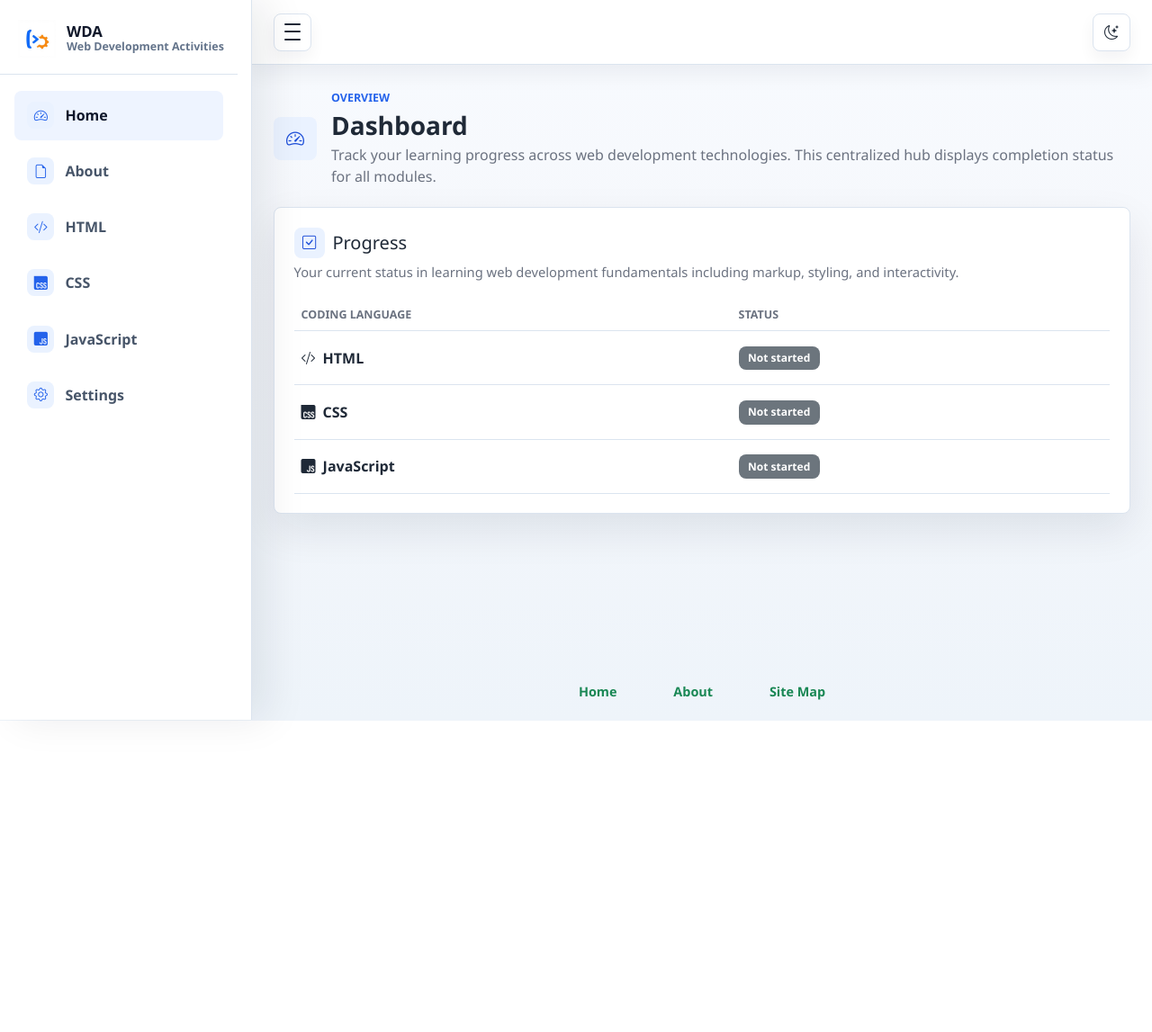
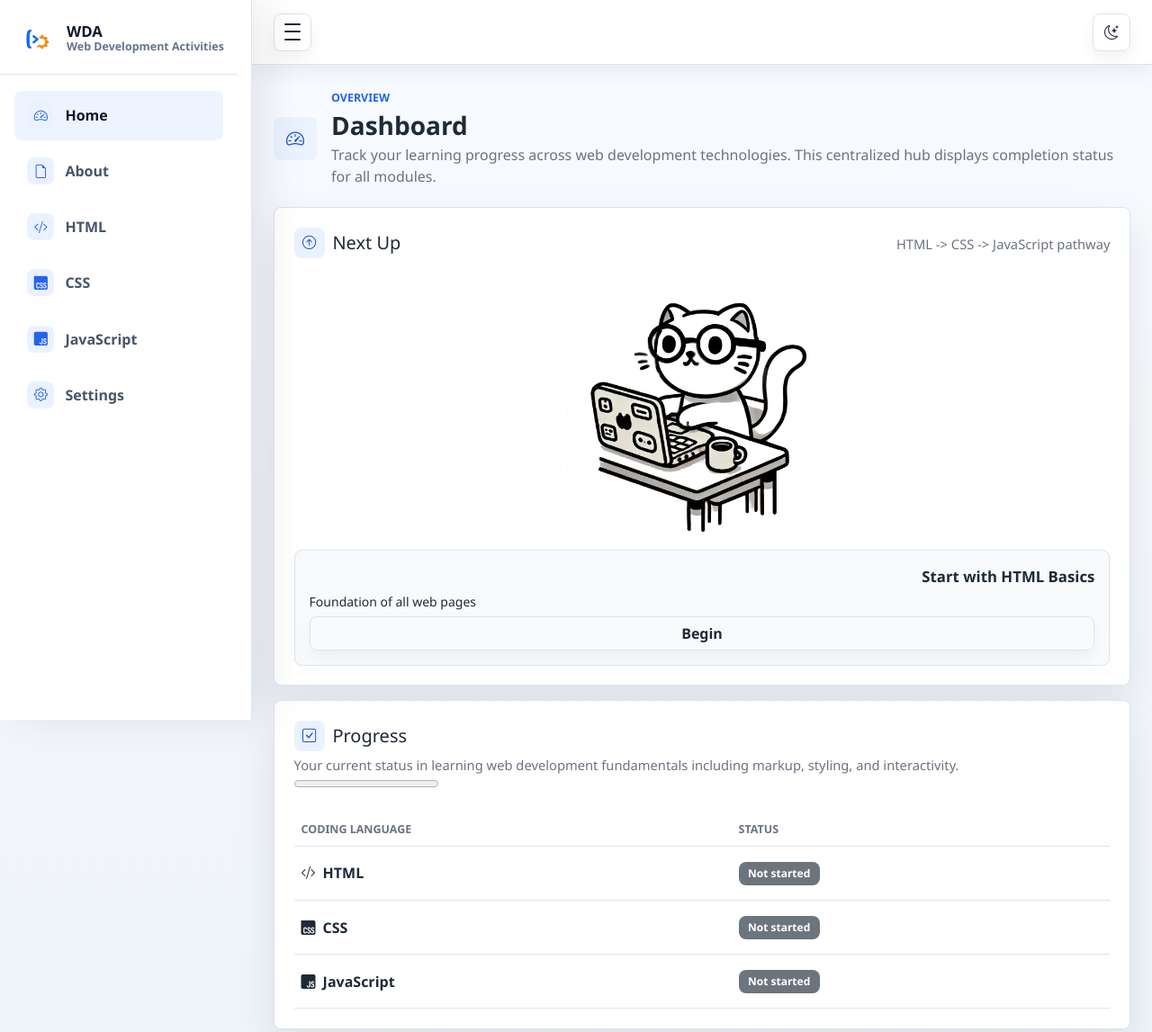
Before and after one commit to CIT82/devins-pub, a plain HTML site: page p0/index.html in a window 1280 px wide. Shown: the top 1147 px of the page at 90% size. Before the commit the page ends 801 px from the top, so only its background shows below. Drawn offline with Linux system fonts and the light colour scheme.

Commit message:
fix final

```diff
--- a/p0/assets/css/style.css
+++ b/p0/assets/css/style.css
@@ -1634,3 +1634,9 @@ html[data-theme="dark"] {
   width: 42px;
   height: 42px;
 }
+
+.portal-img {
+  width: 128px;
+  display: block;
+  margin: 0 auto;
+}
--- a/p0/index.html
+++ b/p0/index.html
@@ -87,9 +87,23 @@
 
           <section class="panel mt-3">
             <div class="panel-header">
+              <h2 class="h5 mb-1 section-title"><i class="bi bi-arrow-up-circle"></i><span>Next Up</span></h2>
+              <p class="text-muted mb-0">HTML -> CSS -> JavaScript pathway</p>
+            </div>
+            <img style="width: 300px;" class="portal-img" src="assets/images/coding-cat.png" alt="Cat coding">
+            <div class="mini-card">
+              <strong>Start with HTML Basics</strong>
+              <small>Foundation of all web pages</small>
+              <a href="html-portal.html" class="btn btn-outline-secondary">Begin</a>
+            </div>
+          </section>
+
+          <section class="panel mt-3">
+            <div class="panel-header">
               <div>
                 <h2 class="h5 mb-1 section-title"><i class="bi bi-check-square" aria-hidden="true"></i><span>Progress</span></h2>
                 <p class="text-muted mb-0">Your current status in learning web development fundamentals including markup, styling, and interactivity.</p>
+                <progress max="100" value="0"></progress>
               </div>
             </div>
             <div class="table-responsive">
@@ -133,6 +147,7 @@
               </table>
             </div>
           </section>
+
         </div>
       </main>
 
```
Also changed, not shown: p0/about.html (+1 -0 lines), p0/css-portal.html (+1 -0 lines), p0/css-read.html (+1 -1 lines), p0/html-portal.html (+2 -1 lines), p0/html-read.html (+0 -1 lines), p0/javascript-portal.html (+1 -0 lines), p0/javascript-read.html (+1 -1 lines), p0/settings.html (+2 -2 lines), p0/sitemap.html (+1 -0 lines), p0/assets/images/cat-coding.jpg (added), p0/assets/images/coding-cat.png (added), p0/assets/images/css-read.png (added), p0/assets/images/js-read.png (added), p0/assets/images/setting-img.jpg (added), 1 more files.
